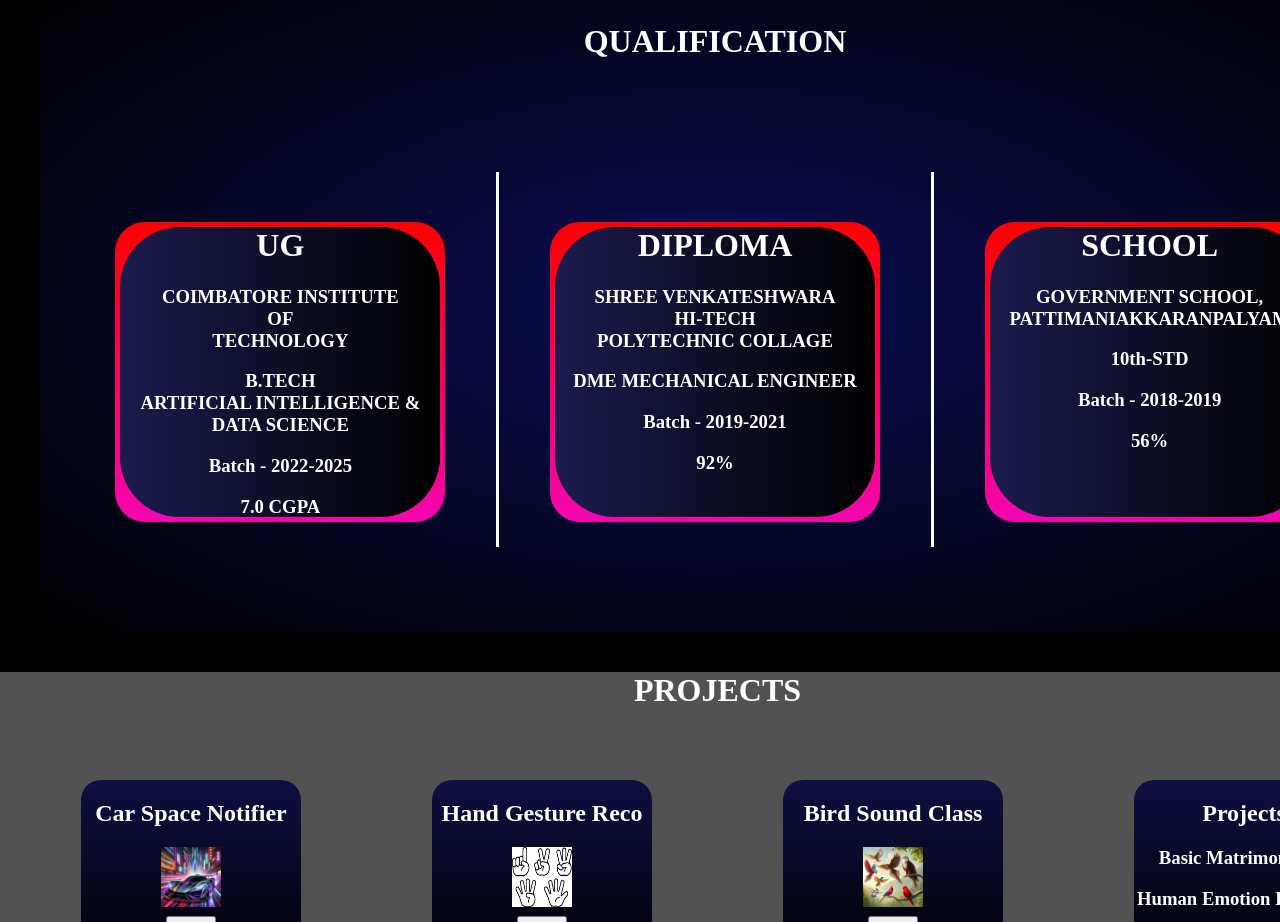
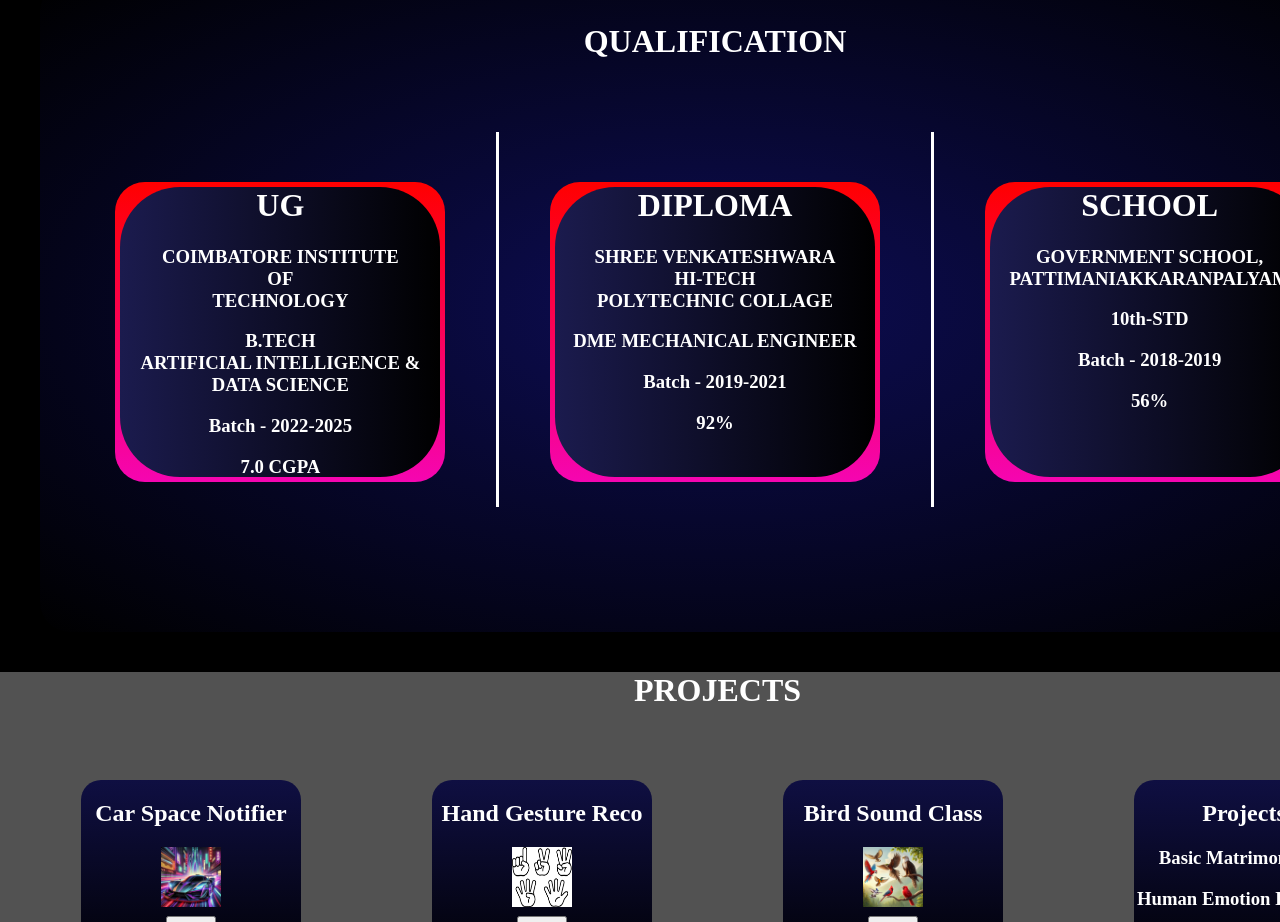
Before and after one commit to RUBANESH07/Portfolio, a React (Create React App) app: page / in a window 1280 px wide. Shown: the part 1400-2322 px from the top of the page. Built offline with nearby package versions, Linux system fonts and the light colour scheme.

Commit message:
Update Qualif.css

```diff
--- a/src/Qualif.css
+++ b/src/Qualif.css
@@ -19,7 +19,7 @@
     height: 400px;
     width: 1250px;
     margin-left: 50px;
-    margin-top: 120px;
+    margin-top: 80px;
     justify-content: space-around;
 }
 
```
